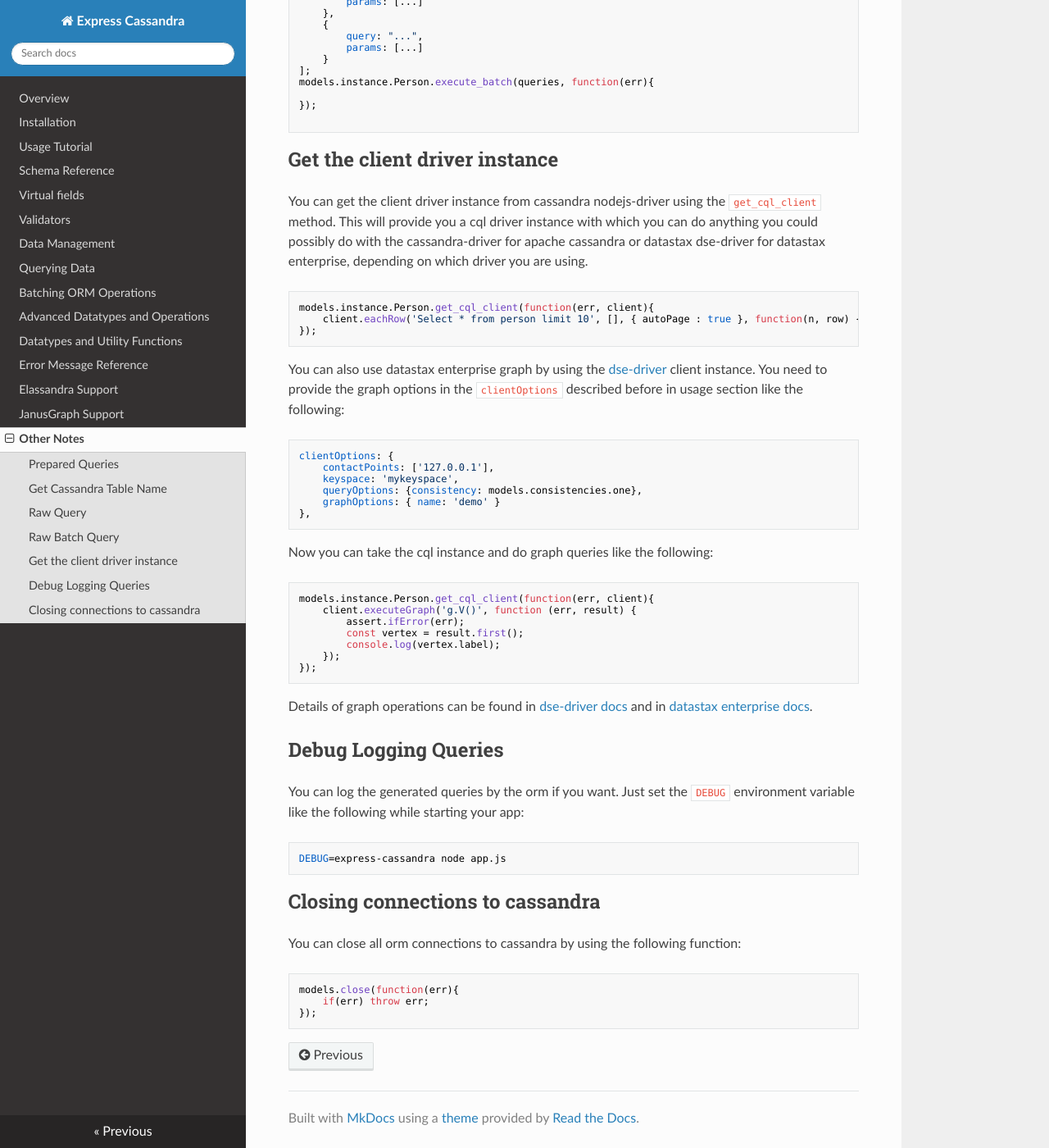
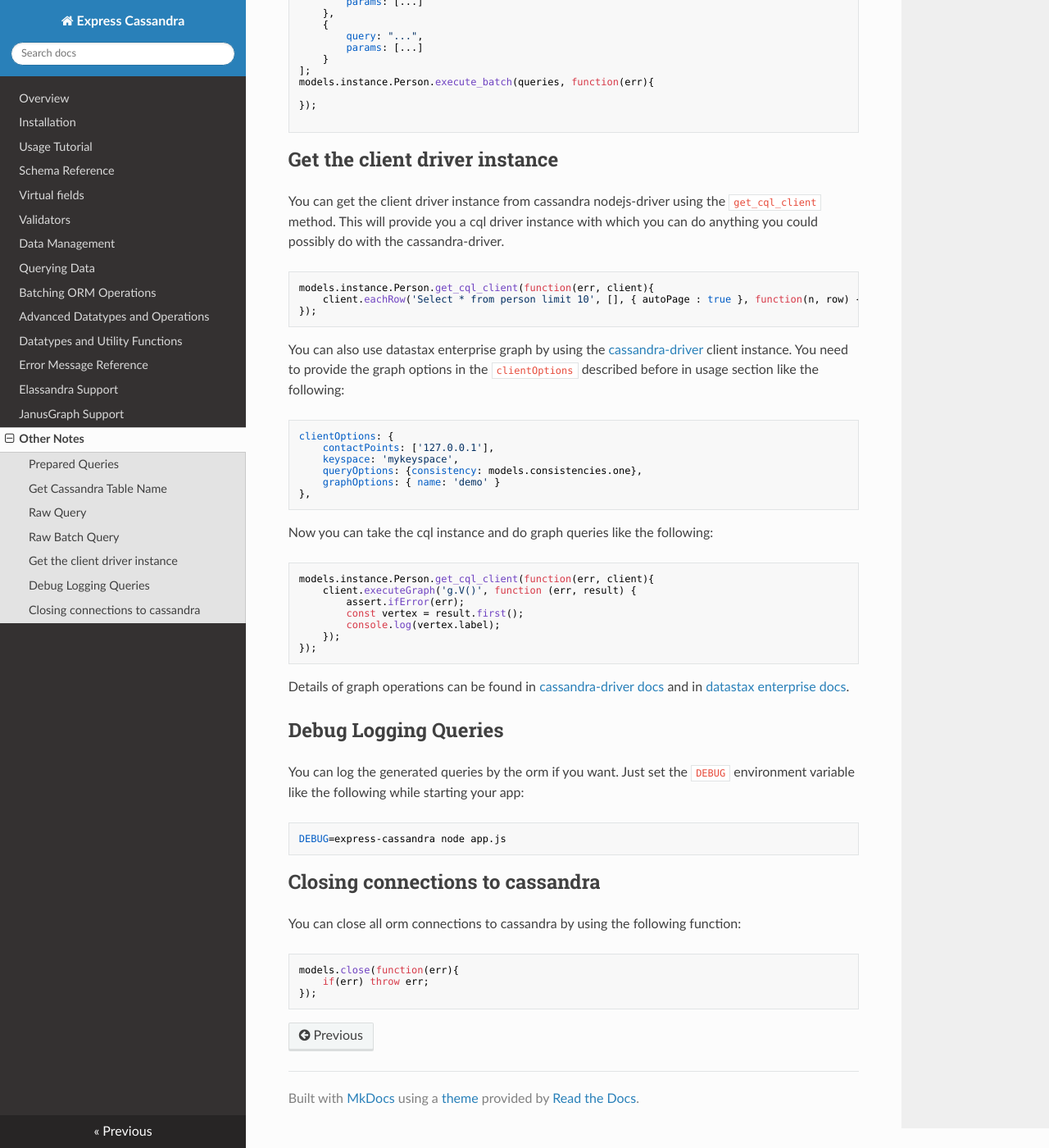
Before and after one commit to masumsoft/express-cassandra, an MkDocs documentation site: the page built from docs/notes.md, in a window 1280 px wide and 1400 px high, scrolled down 1090 px. Shown: the whole window at 82% size. Built offline with MkDocs 1.6.1, drawn with Linux system fonts in a browser that asks for light colours; nearby versions of some CDN libraries; old or Windows-style settings are respelled for this version of MkDocs.

Commit message:
doc: update docs for cassandra-driver upgrade

````diff
--- a/docs/notes.md
+++ b/docs/notes.md
@@ -62,7 +62,7 @@ models.instance.Person.execute_batch(queries, function(err){
 
 ## Get the client driver instance
 
-You can get the client driver instance from cassandra nodejs-driver using the `get_cql_client` method. This will provide you a cql driver instance with which you can do anything you could possibly do with the cassandra-driver for apache cassandra or datastax dse-driver for datastax enterprise, depending on which driver you are using.
+You can get the client driver instance from cassandra nodejs-driver using the `get_cql_client` method. This will provide you a cql driver instance with which you can do anything you could possibly do with the cassandra-driver.
 
 ```js
 models.instance.Person.get_cql_client(function(err, client){
@@ -70,7 +70,7 @@ models.instance.Person.get_cql_client(function(err, client){
 });
 ```
 
-You can also use datastax enterprise graph by using the [dse-driver](http://docs.datastax.com/en/developer/nodejs-driver-dse/1.3/#graph) client instance. You need to provide the graph options in the `clientOptions` described before in usage section like the following:
+You can also use datastax enterprise graph by using the [cassandra-driver](https://docs.datastax.com/en/developer/nodejs-driver/4.6/features/graph-support/) client instance. You need to provide the graph options in the `clientOptions` described before in usage section like the following:
 
 ```js
 clientOptions: {
@@ -93,7 +93,7 @@ models.instance.Person.get_cql_client(function(err, client){
 });
 ```
 
-Details of graph operations can be found in [dse-driver docs](http://docs.datastax.com/en/developer/nodejs-driver-dse/1.3/#graph) and in [datastax enterprise docs](http://docs.datastax.com/en/latest-dse/datastax_enterprise/graph/graphTOC.html).
+Details of graph operations can be found in [cassandra-driver docs](https://docs.datastax.com/en/developer/nodejs-driver/4.6/features/graph-support/) and in [datastax enterprise docs](http://docs.datastax.com/en/latest-dse/datastax_enterprise/graph/graphTOC.html).
 
 ## Debug Logging Queries
 
````
Also changed, not shown: README.md (+2 -8 lines), docs/datatypes.md (+9 -9 lines), docs/index.md (+1 -3 lines), docs/installation.md (+1 -5 lines), docs/usage.md (+2 -2 lines).
